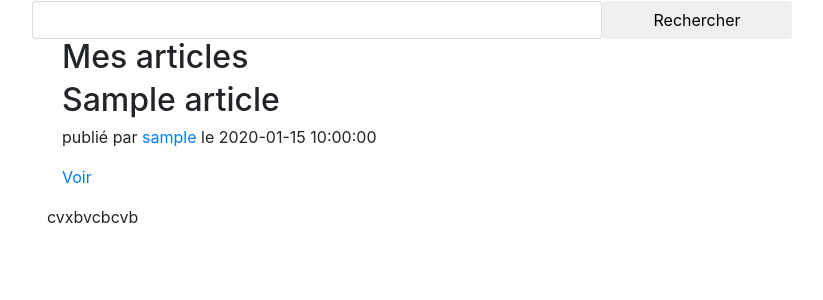
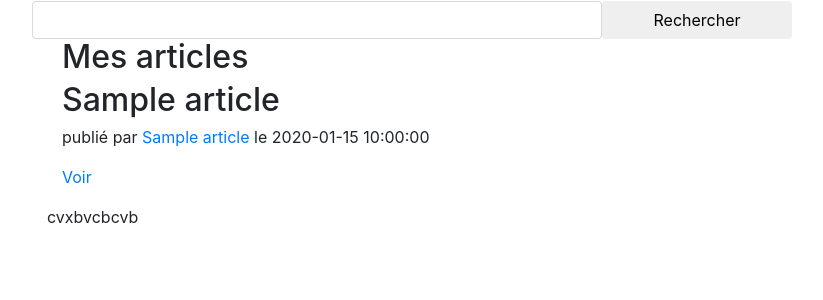
Before and after one commit to atsutane13/Formaction, a PHP site: template views/index.html.twig in a window 1280 px wide. Shown: the part 363-663 px from the top of the page, without its empty margins (38-861 px from the left). Run offline with PHP 8.4, Linux system fonts and the light colour scheme; the template is opened without the code that fills it: most values are stand-ins (such as "Sample title", 1, 10 or a date in 2020); some libraries are stand-ins or nearby versions.

Commit message:
nouvelle verssion

```diff
--- a/src/DAO/ArticleDAO.php
+++ b/src/DAO/ArticleDAO.php
@@ -40,12 +40,12 @@ class ArticleDAO extends DAO{
 	}
 
 	public function getArticlesWithAuthor(){
-		$result = $this->bdd->query('SELECT articles.id AS idArticle, title,  users.id AS idUser, username, datePubli FROM articles INNER JOIN users ON articles.usersId = users.id');
+		$result = $this->bdd->query('SELECT articles.id AS idArticle, title,  intervenant.id AS idIntervenant, nom, datePubli FROM articles INNER JOIN intervenant ON articles.intervenantId= intervenant.id');
 		return $result->fetchALL(\PDO::FETCH_ASSOC);
 	}
 
     public function findArticlesByTitle($title){
-        $result = $this->bdd->prepare('SELECT articles.id AS idArticle, title, users.id AS idUser, username FROM articles INNER JOIN users ON articles.usersId = users.id WHERE title LIKE :title');
+        $result = $this->bdd->prepare('SELECT articles.id AS idArticle, title, intervenant.id AS idIntervenant, nom FROM articles INNER JOIN intervenant ON articles.intervenantId = intervenant.id WHERE title LIKE :title');
         $result->bindValue(':title', '%' . $title . '%');
         $result->execute();
         return $result->fetchALL(\PDO::FETCH_ASSOC);
--- a/views/admin/index.admin.html.twig
+++ b/views/admin/index.admin.html.twig
@@ -18,7 +18,7 @@
 
 
 <ul>
-    <img src="{{ asset('img/' ~ article.intervenantId.logo ) }}" class="img img-responsive img-rounded" width="150">
+    <img src="{{ asset('uplpoads/' ~ article.intervenantId.logo ) }}" class="img img-responsive img-rounded" width="150">
     <li>{{ article.title }}
 
         {% if is_granted('ROLE_ADMIN') %}
@@ -43,7 +43,7 @@
 {% endfor %}
 {% for intervenant in intervenants %}
 <ul>
-    <img src="{{ asset('img/' ~ intervenant.logo ) }}" class="img img-responsive img-rounded" width="150">
+    <img src="{{ asset('uploads/' ~ intervenant.logo ) }}" class="img img-responsive img-rounded" width="150">
     <li>{{ intervenant.nom }}
             <a href="{{ path('updateUser', {id: intervenant.id}) }}">Modifier</a>|
         <a href="{{ path('deleteUser', {id: intervenant.id}) }}">Supprimer</a>
--- a/views/index.html.twig
+++ b/views/index.html.twig
@@ -13,16 +13,13 @@
 			<article>
 				<h2>{{ article.title }}</h2>
 				<p>publié par
-					<a href="{{ path('voirUser', {id: article.idUser}) }}">
-						{{ article.username }}
+					<a href="{{ path('voirUser', {id: article.idIntervenant}) }}">
+						{{ article.nom }}
 					</a>
 					le {{article.datePubli}}
 				</p>
 				<p><a href="{{ path('voirArticle', {id: article.idArticle}) }}">Voir</a>
-					{% if token is defined and token.id == article.idUser %}
-					| <a href="{{ path('deleteArticle', {id: article.idArticle}) }}">Supprimer</a>
 
-				{% endif %}</p>
 			</article>
 			{% endfor %}
 		{% endblock %}
```
